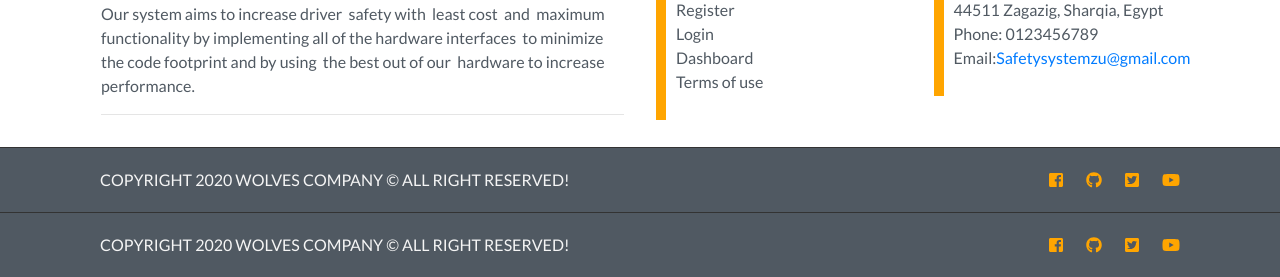
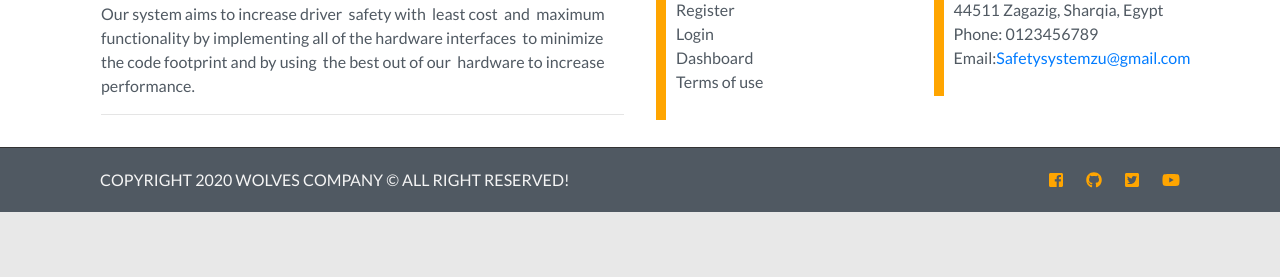
Before and after one commit to Automotive-Safety-System/Main-Server, a Flask app: page / in a window 1280 px wide. Shown: the part 2516-2793 px from the top of the page. After the commit the page ends 2728 px from the top, so only its background shows below. Run offline with Flask 2, Linux system fonts and the light colour scheme; some libraries are stand-ins or nearby versions.

Commit message:
Copyright problem

```diff
--- a/Templates/index.html
+++ b/Templates/index.html
@@ -191,33 +191,5 @@
 </div>
 <!-- End Footer Section -->
 
-<!-- start CopyRight Section -->
-
-<div class="copyright">
-    <div class="container">
-        <div class="row">
-            <div class="col text-left text-uppercase">
-                Copyright 2020 Wolves Company &copy; All Right Reserved!
-            </div>
-            <div class="col text-right">
-                <ul class="list-unstyled">
-                    <li>
-                        <a href="#"><i class="fab fa-facebook-square"></i></a>
-                    </li>
-                    <li>
-                        <a href="#"><i class="fab fa-github"></i></a>
-                    </li>
-                    <li>
-                        <a href="#"><i class="fab fa-twitter-square"></i></a>
-                    </li>
-                    <li>
-                        <a href="#"><i class="fab fa-youtube"></i></a>
-                    </li>
-                </ul>
-            </div>
-        </div>
-    </div>
-</div>
-<!-- End CopyRight  -->
 <!-- Optional JavaScript -->
 {% endblock %}
--- a/Templates/register.html
+++ b/Templates/register.html
@@ -187,7 +187,7 @@
     </form>
     <div class="border-top pt-3 col-md-8 m-auto " style="text-align: center;">
         <small class="text-muted ml-auto col-md-12">
-            Alerady have account? <a href="{{ url_for('login')}}">Sing In</a>
+            Alerady have account? <a href="{{ url_for('login')}}">sign In</a>
         </small>
     </div>
 </div>
```
